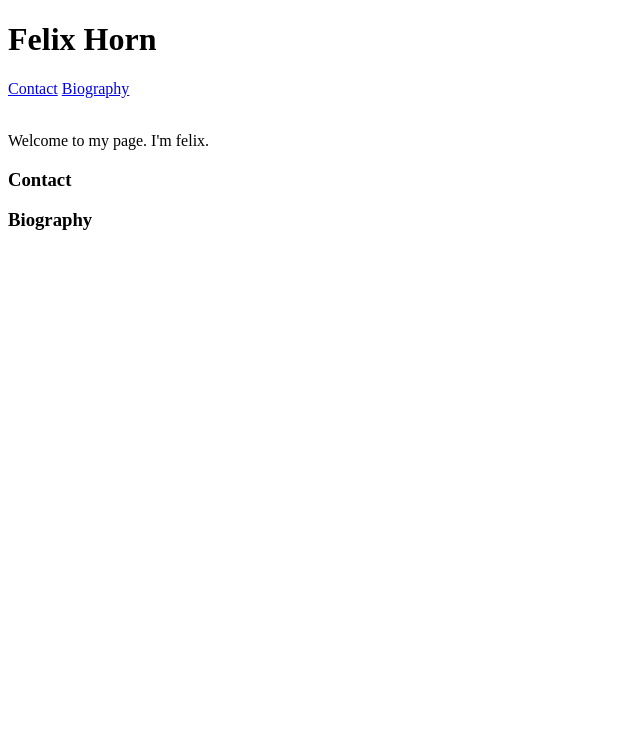
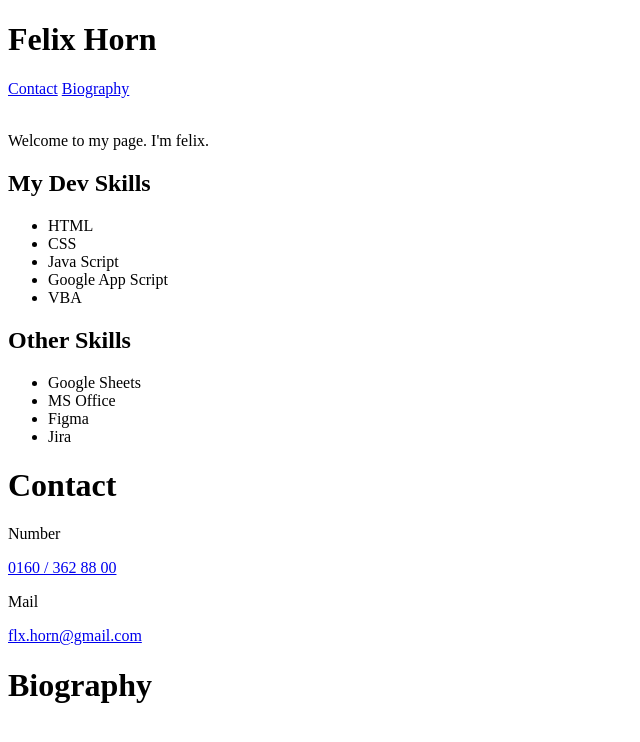
Before and after one commit to felix-horn/personal-website, a plain HTML site: page index.html in a window 1280 px wide. Shown: the whole page, without its empty margins (0-640 px from the left). Drawn offline with Linux system fonts and the light colour scheme.

Commit message:
Contact info

```diff
--- a/index.html
+++ b/index.html
@@ -17,10 +17,34 @@
 
   <p>Welcome to my page. I'm felix.</p>
 
-  <h3 id="Contact">Contact</h3>
+  <h2>My Dev Skills</h2>
+  <ul>
+    <li>HTML</li>
+    <li>CSS</li>
+    <li>Java Script</li>
+    <li>Google App Script</li>
+    <li>VBA</li>
+  </ul>
 
+  <h2>Other Skills</h2>
+  <ul>
+    <li>Google Sheets</li>
+    <li>MS Office</li>
+    <li>Figma</li>
+    <li>Jira</li>
+  </ul>
 
-  <h3 id="Biography">Biography</h3>
+  <h1 id="Contact">Contact</h1>
+
+  <p>Number</p>
+
+  <a href="tel:+491603628800">0160 / 362 88 00</a>
+
+  <p>Mail</p>
+
+  <a href="mailto:flx.horn@gmail.com?Subject=Hello%20User">flx.horn@gmail.com</a>
+
+  <h1 id="Biography">Biography</h1>
 
 
 </body>
```
